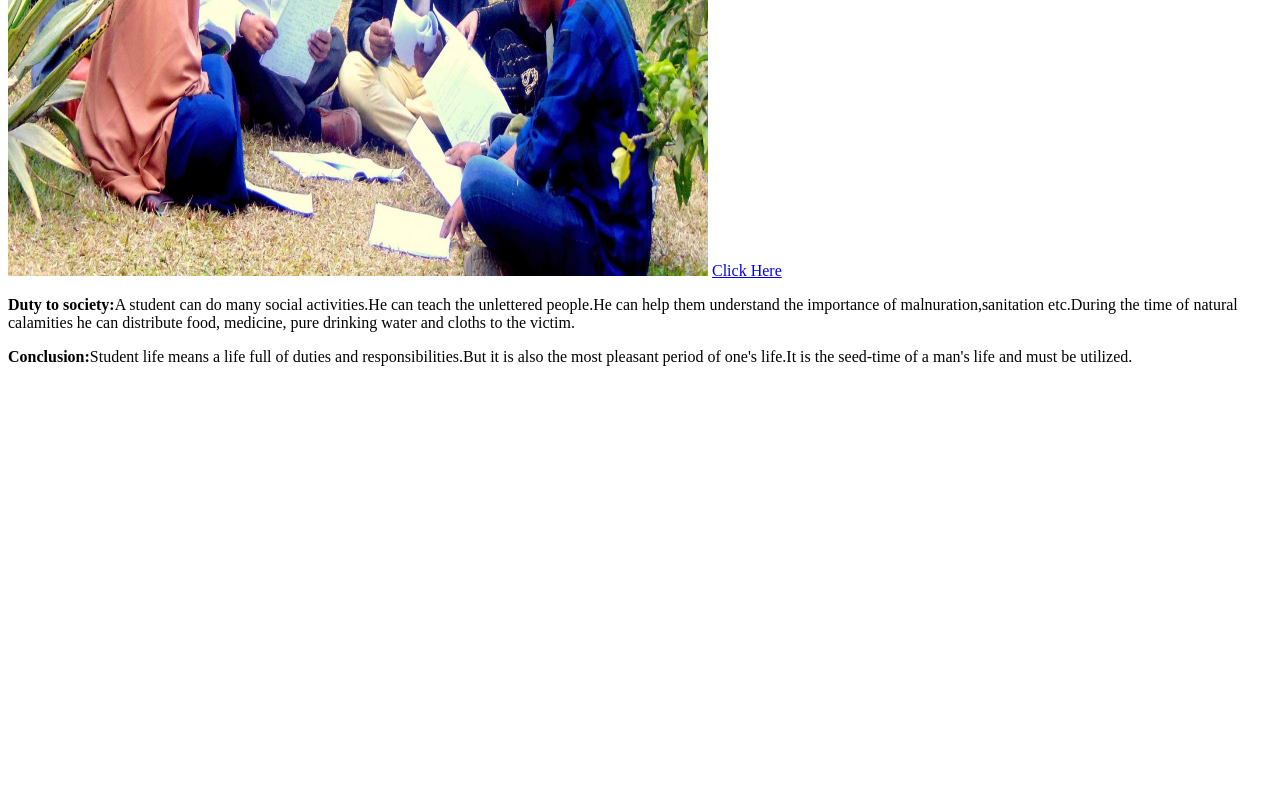
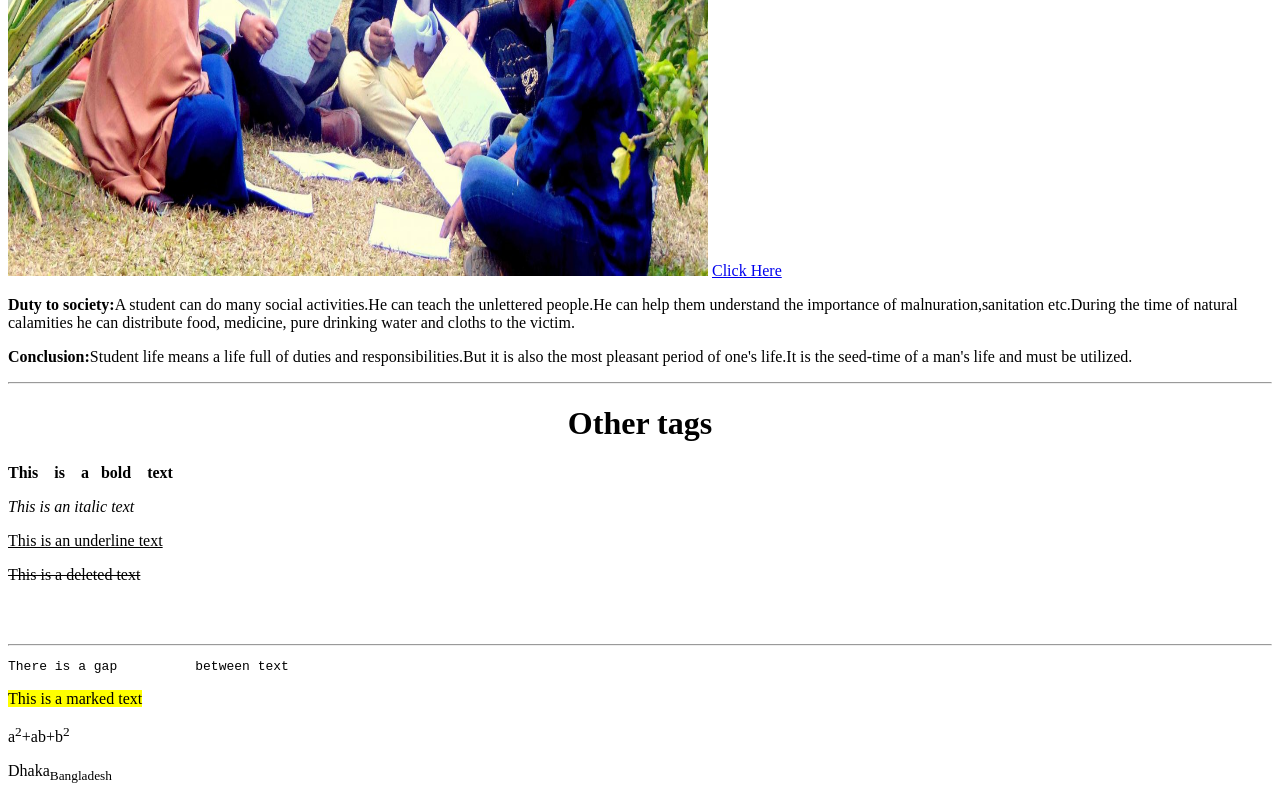
Before and after one commit to Shahed-Arzu/Class-02_Homework_for_SoftTech-IT_by_Md-Shahed-Arzu__img-and-other-tags, a plain HTML site: page index.html in a window 1280 px wide. Shown: the part 2796-3596 px from the top of the page. Before the commit the page ends 3178 px from the top, so only its background shows below. Drawn offline with Linux system fonts and the light colour scheme.

Commit message:
class-02 complete

```diff
--- a/index.html
+++ b/index.html
@@ -24,5 +24,27 @@
 		<a href="https://www.google.com/search?q=student+life+in+Bangladesh&tbm=isch&ved=2ahUKEwjitcGghprwAhWMUysKHbVMDQEQ2-cCegQIABAA&oq=student+life+in+Bangladesh&gs_lcp=CgNpbWcQDFC8SliEYGCKdGgAcAB4AIABhgGIAYoDkgEDMC4zmAEAoAEBqgELZ3dzLXdpei1pbWfAAQE&sclient=img&ei=FLiFYOLbBIynrQG1mbUI&bih=972&biw=1236&client=firefox-b-d" target="-blank" title= "For more pictures">Click Here</a>
 		<p><strong>Duty to society:</strong>A student can do many social activities.He can teach the unlettered people.He can help them understand the importance of malnuration,sanitation etc.During the time of natural calamities he can distribute food, medicine, pure drinking water and cloths to the victim.</p>
 		<p><strong>Conclusion:</strong>Student life means a life full of duties and responsibilities.But it is also the most pleasant period of one's life.It is the seed-time of a man's life and must be utilized.</p>
+
+
+
+			<hr>
+
+			<h1 style="text-align: center;"> Other tags</h1>
+
+		<P><strong>This&nbsp;&nbsp;&nbsp; is&nbsp;&nbsp;&nbsp; a&nbsp;&nbsp;&nbsp;bold&nbsp;&nbsp;&nbsp; text</strong></p>
+			<P><em>This is an italic text</em></p>
+			<p><ins>This is an underline text</ins></p>
+
+			<p><del>This is a deleted text</del></p>
+			<br>
+			<br>
+			<hr>
+			<pre>There is a gap          between text</pre>
+			<P><mark>This is a marked text</mark></p>
+			<p>a<sup>2</sup>+ab+b<sup>2</sup></p>
+			<p>Dhaka<sub>Bangladesh</sub></p>
+
+
+
 	</body>
 </html>
```
Also changed, not shown: alltags.html (deleted, +0 -24 lines).
